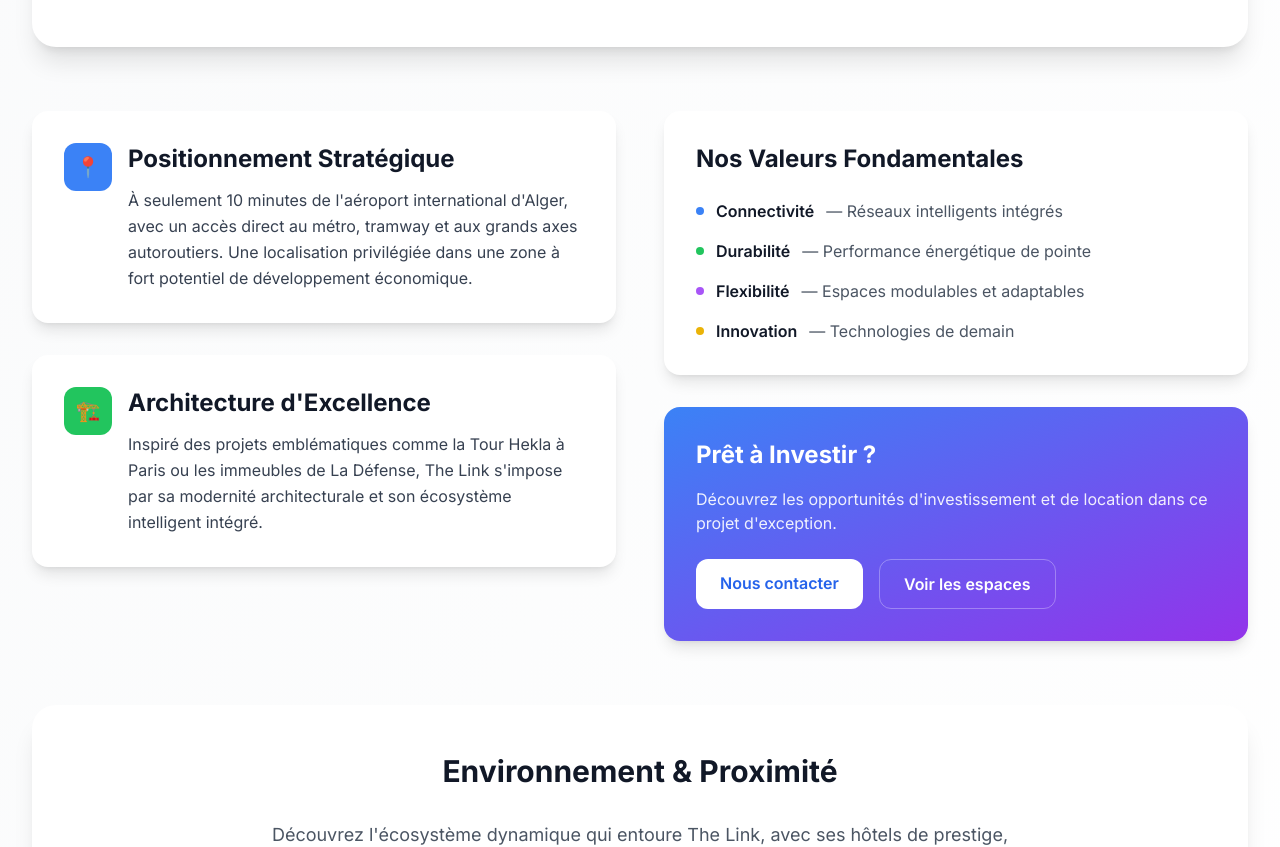
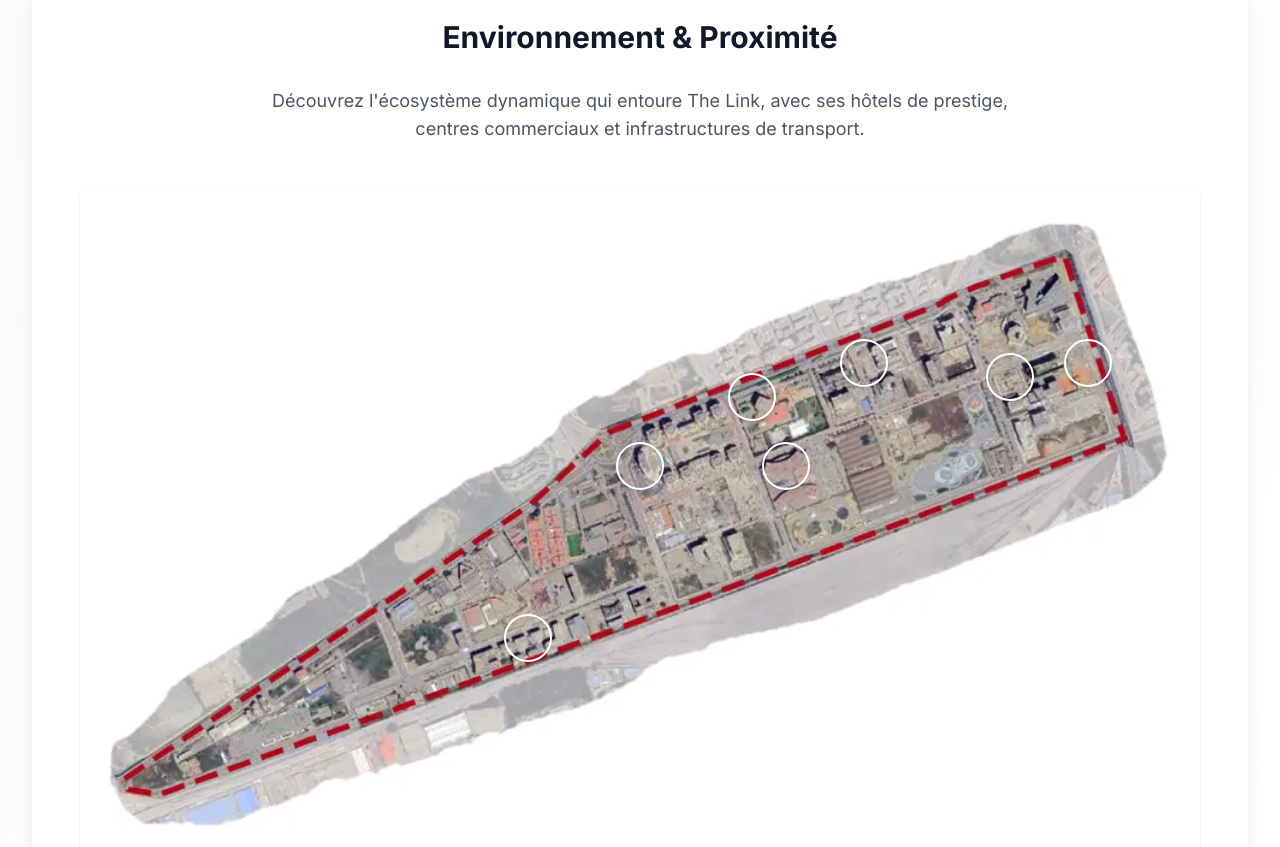
Before and after one commit to ElyasYassin/ArchitectureWebsite, a React (Create React App) app in the folder frontend/: page /projet in a window 1280 px wide. Shown: the part 933-1780 px from the top of the page. Built offline with nearby package versions, Linux system fonts and the light colour scheme.

Commit message:
fixed spacing issues

```diff
--- a/frontend/src/components/Espaces.tsx
+++ b/frontend/src/components/Espaces.tsx
@@ -55,7 +55,7 @@ export default function Espaces() {
   return (
     <div className="min-h-screen bg-gradient-to-br from-gray-50 to-white">
       {/* Hero Section */}
-      <section className="pt-32 pb-20 px-6">
+      <section className="pt-32 pb-0 px-6">
         <div className="container-max">
           <div className="text-center mb-16 animate-fade-in">
             <h1 className="text-5xl md:text-6xl font-black text-gray-900 mb-6">
--- a/frontend/src/components/Projet.tsx
+++ b/frontend/src/components/Projet.tsx
@@ -5,7 +5,7 @@ export default function Project() {
   return (
     <div className="min-h-screen bg-gradient-to-br from-gray-50 to-white">
       {/* Hero Section */}
-      <section className="pt-32 pb-20 px-6">
+      <section className="pt-32 pb-0 px-6">
         <div className="container-max">
           <div className="text-center mb-16 animate-fade-in">
             <h1 className="text-5xl md:text-6xl font-black text-gray-900 mb-6">
@@ -61,85 +61,6 @@ export default function Project() {
             </div>
           </div>
 
-          {/* Key Features */}
-          <div className="grid lg:grid-cols-2 gap-12 mb-16">
-            <div className="space-y-8">
-              <div className="bg-white rounded-2xl shadow-lg p-8 card-hover">
-                <div className="flex items-start space-x-4">
-                  <div className="w-12 h-12 bg-blue-500 rounded-xl flex items-center justify-center flex-shrink-0">
-                    <span className="text-white text-xl">📍</span>
-                  </div>
-                  <div>
-                    <h3 className="text-2xl font-bold text-gray-900 mb-3">Positionnement Stratégique</h3>
-                    <p className="text-gray-700 leading-relaxed">
-                      À seulement 10 minutes de l'aéroport international d'Alger, avec un accès direct
-                      au métro, tramway et aux grands axes autoroutiers. Une localisation privilégiée
-                      dans une zone à fort potentiel de développement économique.
-                    </p>
-                  </div>
-                </div>
-              </div>
-
-              <div className="bg-white rounded-2xl shadow-lg p-8 card-hover">
-                <div className="flex items-start space-x-4">
-                  <div className="w-12 h-12 bg-green-500 rounded-xl flex items-center justify-center flex-shrink-0">
-                    <span className="text-white text-xl">🏗️</span>
-                  </div>
-                  <div>
-                    <h3 className="text-2xl font-bold text-gray-900 mb-3">Architecture d'Excellence</h3>
-                    <p className="text-gray-700 leading-relaxed">
-                      Inspiré des projets emblématiques comme la Tour Hekla à Paris ou les immeubles
-                      de La Défense, The Link s'impose par sa modernité architecturale et son
-                      écosystème intelligent intégré.
-                    </p>
-                  </div>
-                </div>
-              </div>
-            </div>
-
-            <div className="space-y-8">
-              <div className="bg-white rounded-2xl shadow-lg p-8 card-hover">
-                <h3 className="text-2xl font-bold text-gray-900 mb-6">Nos Valeurs Fondamentales</h3>
-                <div className="space-y-4">
-                  <div className="flex items-center space-x-3">
-                    <div className="w-2 h-2 bg-blue-500 rounded-full"></div>
-                    <span className="font-semibold text-gray-900">Connectivité</span>
-                    <span className="text-gray-600">— Réseaux intelligents intégrés</span>
-                  </div>
-                  <div className="flex items-center space-x-3">
-                    <div className="w-2 h-2 bg-green-500 rounded-full"></div>
-                    <span className="font-semibold text-gray-900">Durabilité</span>
-                    <span className="text-gray-600">— Performance énergétique de pointe</span>
-                  </div>
-                  <div className="flex items-center space-x-3">
-                    <div className="w-2 h-2 bg-purple-500 rounded-full"></div>
-                    <span className="font-semibold text-gray-900">Flexibilité</span>
-                    <span className="text-gray-600">— Espaces modulables et adaptables</span>
-                  </div>
-                  <div className="flex items-center space-x-3">
-                    <div className="w-2 h-2 bg-yellow-500 rounded-full"></div>
-                    <span className="font-semibold text-gray-900">Innovation</span>
-                    <span className="text-gray-600">— Technologies de demain</span>
-                  </div>
-                </div>
-              </div>
-
-              <div className="bg-gradient-to-br from-blue-500 to-purple-600 rounded-2xl shadow-lg p-8 text-white">
-                <h3 className="text-2xl font-bold mb-4">Prêt à Investir ?</h3>
-                <p className="mb-6 opacity-90">
-                  Découvrez les opportunités d'investissement et de location dans ce projet d'exception.
-                </p>
-                <div className="flex flex-col sm:flex-row gap-4">
-                  <a href="/contact" className="bg-white text-blue-600 px-6 py-3 rounded-xl font-semibold hover:bg-gray-100 transition-colors text-center">
-                    Nous contacter
-                  </a>
-                  <a href="/espaces" className="border border-white/30 px-6 py-3 rounded-xl font-semibold hover:bg-white/10 transition-colors text-center">
-                    Voir les espaces
-                  </a>
-                </div>
-              </div>
-            </div>
-          </div>
 
           {/* Location Map */}
           <div className="bg-white rounded-3xl shadow-xl p-12">
--- a/frontend/src/index.css
+++ b/frontend/src/index.css
@@ -40,7 +40,7 @@
   }
 
   .section-padding {
-    @apply px-6 py-20 lg:px-8;
+    @apply px-6 py-5 lg:px-8;
   }
 
   .container-max {
```
